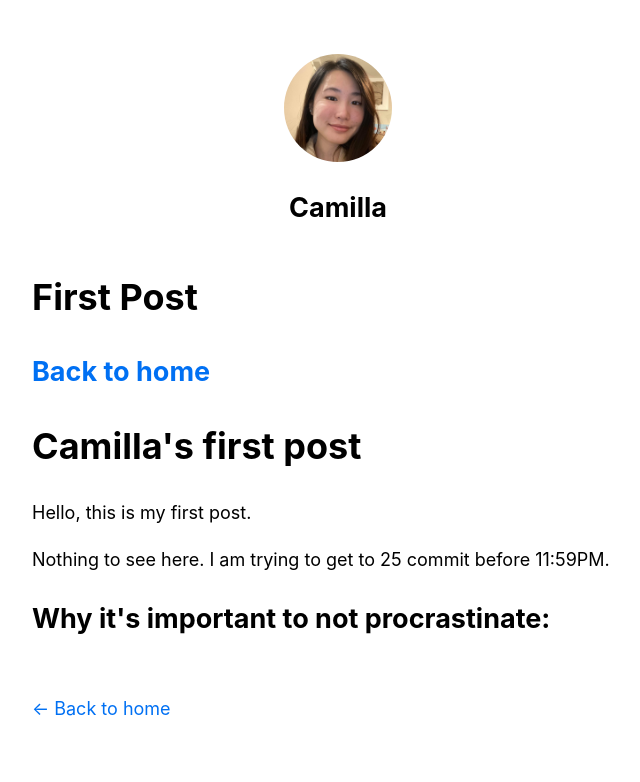
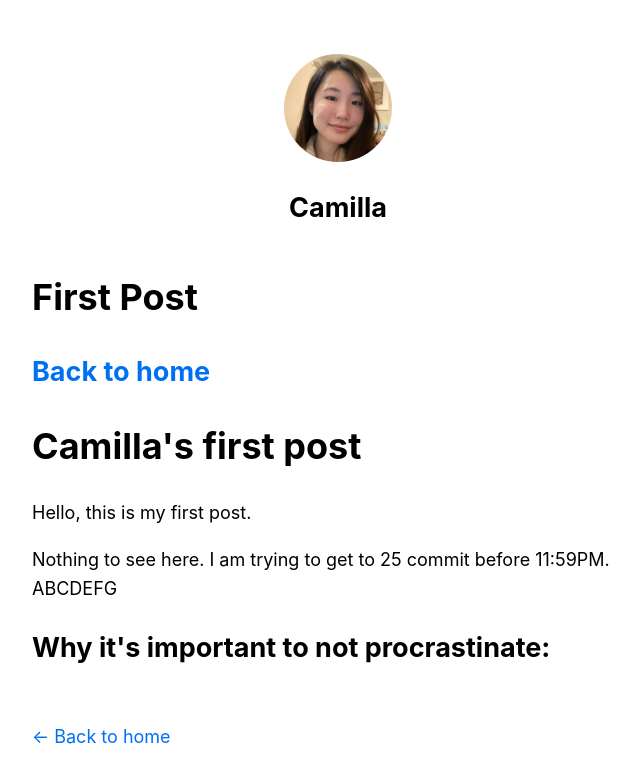
Before and after one commit to louisgv/art, a Next.js app: page /posts/first-post in a window 1280 px wide. Shown: the top 782 px of the page, without its empty margins (302-942 px from the left). Built offline with nearby package versions, Linux system fonts and the light colour scheme.

Commit message:
added words to paragraph

```diff
--- a/pages/posts/first-post.js
+++ b/pages/posts/first-post.js
@@ -20,6 +20,7 @@ export default function FirstPost() {
       </p>
       <p>
         Nothing to see here. I am trying to get to 25 commit before 11:59PM.
+        ABCDEFG
       </p>
       <h2>
         Why it's important to not procrastinate:
```
